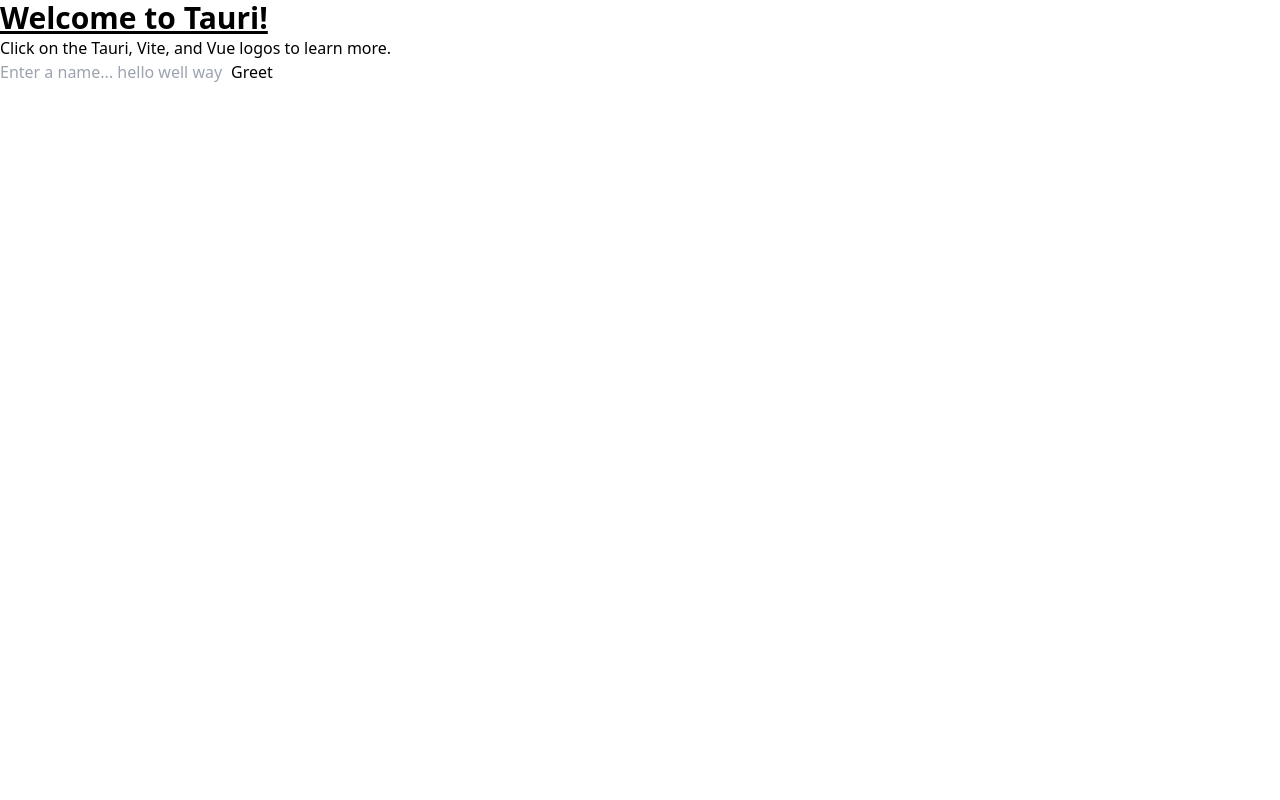
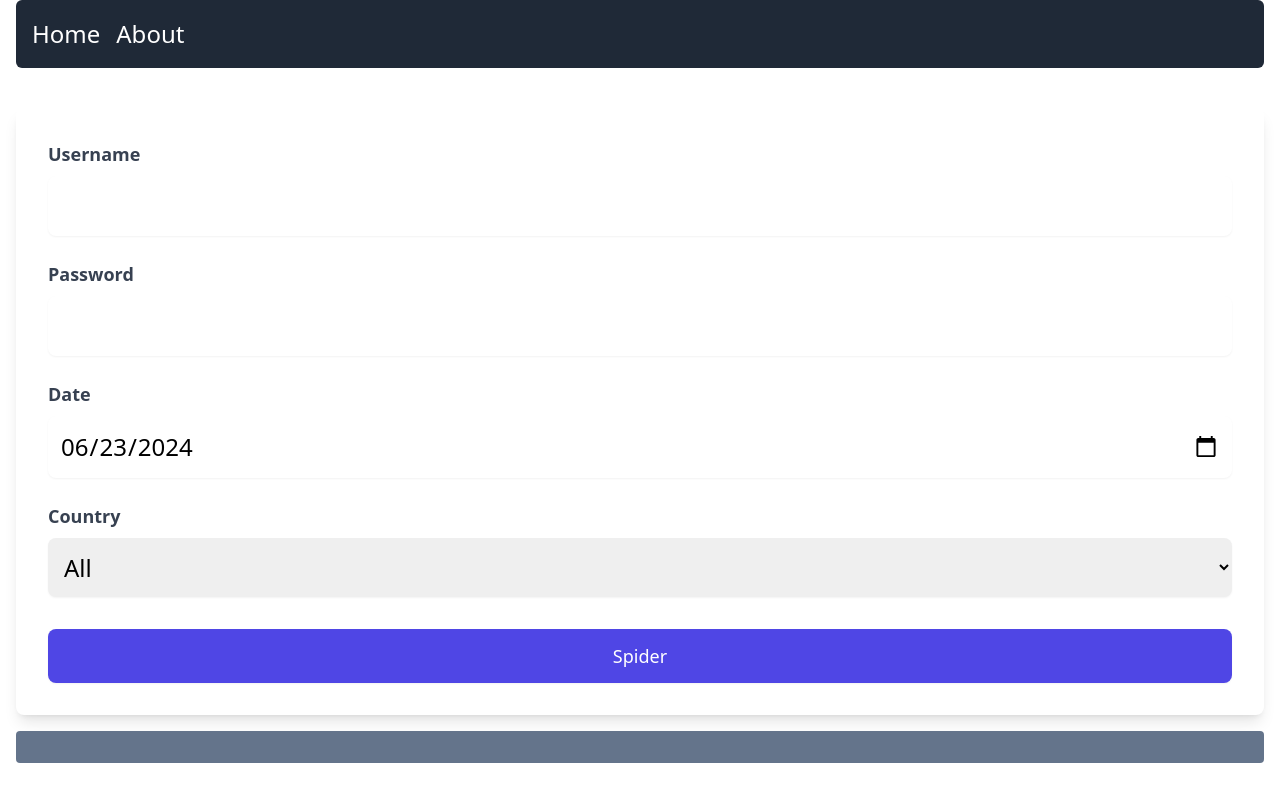
Before and after one commit to jiahaoxiang2000/spider_tauri, a Vue app: page / in a window 1280 px wide. Built offline with nearby package versions, Linux system fonts and the light colour scheme.

Commit message:
finish basic UI
- the home form to collection the spider inform

```diff
--- a/package.json
+++ b/package.json
@@ -11,7 +11,8 @@
   },
   "dependencies": {
     "@tauri-apps/api": "^1",
-    "vue": "^3.3.4"
+    "vue": "^3.3.4",
+    "vue-router": "^4.4.0"
   },
   "devDependencies": {
     "@tauri-apps/cli": "^1",
--- a/src-tauri/tauri.conf.json
+++ b/src-tauri/tauri.conf.json
@@ -7,7 +7,7 @@
   },
   "package": {
     "productName": "spider_tauri",
-    "version": "0.0.2"
+    "version": "0.1.0"
   },
   "tauri": {
     "allowlist": {
@@ -20,8 +20,8 @@
     "windows": [
       {
         "title": "spider_tauri",
-        "width": 800,
-        "height": 600
+        "width": 1200,
+        "height": 1000
       }
     ],
     "security": {
--- a/src/App.vue
+++ b/src/App.vue
@@ -1,15 +1,17 @@
 <script setup lang="ts">
 // This starter template is using Vue 3 <script setup> SFCs
 // Check out https://vuejs.org/api/sfc-script-setup.html#script-setup
-import Greet from "./components/Greet.vue";
+
 </script>
 
 <template>
-  <div class="container">
-    <h1 class="text-3xl font-bold underline">Welcome to Tauri!</h1>
-
-    <p>Click on the Tauri, Vite, and Vue logos to learn more.</p>
-
-    <Greet />
+  <div class="mx-auto px-4">
+    <nav class="bg-gray-800 text-white p-4 rounded-md">
+      <ul class="flex space-x-4">
+        <li><router-link to="/" class="hover:text-gray-300">Home</router-link></li>
+        <li><router-link to="/about" class="hover:text-gray-300">About</router-link></li>
+      </ul>
+    </nav>
+    <router-view />
   </div>
 </template>
--- a/src/components/Greet.vue
+++ /dev/null
@@ -1,21 +0,0 @@
-<script setup lang="ts">
-import { ref } from "vue";
-import { invoke } from "@tauri-apps/api/tauri";
-
-const greetMsg = ref("");
-const name = ref("");
-
-async function greet() {
-  // Learn more about Tauri commands at https://tauri.app/v1/guides/features/command
-  greetMsg.value = 'aaa' +await invoke("greet", { name: name.value });
-}
-</script>
-
-<template>
-  <form class="row" @submit.prevent="greet">
-    <input id="greet-input" v-model="name" placeholder="Enter a name... hello well way " />
-    <button class="" type="submit">Greet</button>
-  </form>
-
-  <p>{{ greetMsg }}</p>
-</template>
--- a/src/index.css
+++ b/src/index.css
@@ -1,3 +1,8 @@
 @tailwind base;
 @tailwind components;
 @tailwind utilities;
+
+body {
+    font-size: 1.5rem;
+    /* This should match the base size set in tailwind.config.js */
+}
--- a/src/main.ts
+++ b/src/main.ts
@@ -1,5 +1,8 @@
 import { createApp } from "vue";
 import App from "./App.vue";
 import "./index.css"; // Import Tailwind CSS
+import router from "./router";
 
-createApp(App).mount("#app");
+createApp(App)
+    .use(router)
+    .mount("#app");
--- /dev/null
+++ b/src/router.ts
@@ -0,0 +1,24 @@
+import { createRouter, createWebHistory, RouteRecordRaw } from 'vue-router';
+import Home from './views/Home.vue'; // Adjust the import path as necessary
+import About from './views/About.vue'; // Adjust the import path as necessary
+
+const routes: Array<RouteRecordRaw> = [
+    {
+        path: '/',
+        name: 'Home',
+        component: Home,
+    },
+    {
+        path: '/about',
+        name: 'About',
+        component: About,
+      },
+    // Define more routes as needed
+];
+
+const router = createRouter({
+    history: createWebHistory('/'),
+    routes,
+});
+
+export default router;
--- /dev/null
+++ b/src/views/About.vue
@@ -0,0 +1,15 @@
+<script setup lang="ts">
+
+</script>
+
+<template>
+  <div class=" mx-auto p-6 bg-white shadow-lg rounded-lg">
+    <p class="text-gray-800 text-xl leading-loose mb-6">This project is a desktop application. By the way, it's
+      developed with a focus on front-end development, using the web UI for the GUI and other languages for specific
+      jobs, like Python for deep learning, Java for web HTTP, and Rust for some CLI tools. The function split with GUI
+      is becoming more popular. So, using Tauri is a trial to develop the desktop app.</p>
+    <p class="text-gray-800 text-xl leading-loose">Tauri is a cross-platform framework for desktop applications. In
+      this project, we chose Vue for the front end and Rust for the back end to run the spider work. The multi-language
+      approach is a fun way to do things. At the time, I started learning Rust, so everything is correct.</p>
+  </div>
+</template>
--- /dev/null
+++ b/src/views/Home.vue
@@ -0,0 +1,84 @@
+<script setup lang="ts">
+import { ref } from "vue";
+import { invoke } from "@tauri-apps/api/tauri";
+
+// Create a new Date object for the current date
+const today = new Date();
+
+// Subtract one day from the current date
+today.setDate(today.getDate() - 1);
+
+// Format the date as YYYY-MM-DD
+const formattedDate = today.toISOString().split('T')[0];
+
+
+const username = ref("");
+const password = ref("");
+const date = ref(formattedDate);
+const country = ref("All");
+const formResponse = ref("")
+
+const countries = ref([
+  { value: 'USA', text: 'USA' },
+  { value: 'Canada', text: 'Canada' },
+  // Add more options as needed
+]);
+
+const handleSubmit = async () => {
+  // const response = await invoke("submit_form", {
+  //   username: username.value,
+  //   password: password.value,
+  //   date: date.value,
+  //   country: country.value,
+  // });
+  formResponse.value += JSON.stringify({
+    username: username.value,
+    password: password.value,
+    date: date.value,
+    country: country.value,
+  }, null, 2);
+};
+
+</script>
+
+<template>
+  <div class="mx-auto mt-10">
+    <form @submit.prevent="handleSubmit" class="p-8 bg-white shadow-lg rounded-lg">
+      <div class="mb-6">
+        <label for="username" class="block text-lg font-semibold text-gray-700">Username</label>
+        <input v-model="username" type="text" id="username"
+          class="mt-2 block w-full p-3 border-gray-300 rounded-lg shadow-sm focus:border-indigo-500 focus:ring-indigo-500">
+      </div>
+      <div class="mb-6">
+        <label for="password" class="block text-lg font-semibold text-gray-700">Password</label>
+        <input v-model="password" type="password" id="password"
+          class="mt-2 block w-full p-3 border-gray-300 rounded-lg shadow-sm focus:border-indigo-500 focus:ring-indigo-500">
+      </div>
+      <div class="mb-6">
+        <label for="date" class="block text-lg font-semibold text-gray-700">Date</label>
+        <input v-model="date" type="date" id="date"
+          class="mt-2 block w-full p-3 border-gray-300 rounded-lg shadow-sm focus:border-indigo-500 focus:ring-indigo-500">
+      </div>
+      <div class="mb-8">
+        <label for="country" class="block text-lg font-semibold text-gray-700">Country</label>
+        <select v-model="country" id="country"
+          class="mt-2 block w-full p-3 border-gray-300 rounded-lg shadow-sm focus:border-indigo-500 focus:ring-indigo-500">
+          <option value="All">All</option>
+          <option v-for="country in countries" :key="country.value" :value="country.value">
+            {{ country.text }}
+          </option>
+          <!-- Add more countries as needed -->
+        </select>
+      </div>
+      <div>
+        <button type="submit"
+          class="w-full flex justify-center py-3 px-6 border border-transparent rounded-lg shadow-sm text-lg font-medium text-white bg-indigo-600 hover:bg-indigo-700 focus:outline-none focus:ring-2 focus:ring-offset-2 focus:ring-indigo-500">
+          Spider
+        </button>
+      </div>
+    </form>
+    <div  class="mt-4 p-4 bg-slate-500 rounded">
+      {{ formResponse }}
+    </div>
+  </div>
+</template>
```
Also changed, not shown: 1 other file (tests, documents, lock files or other folders).
